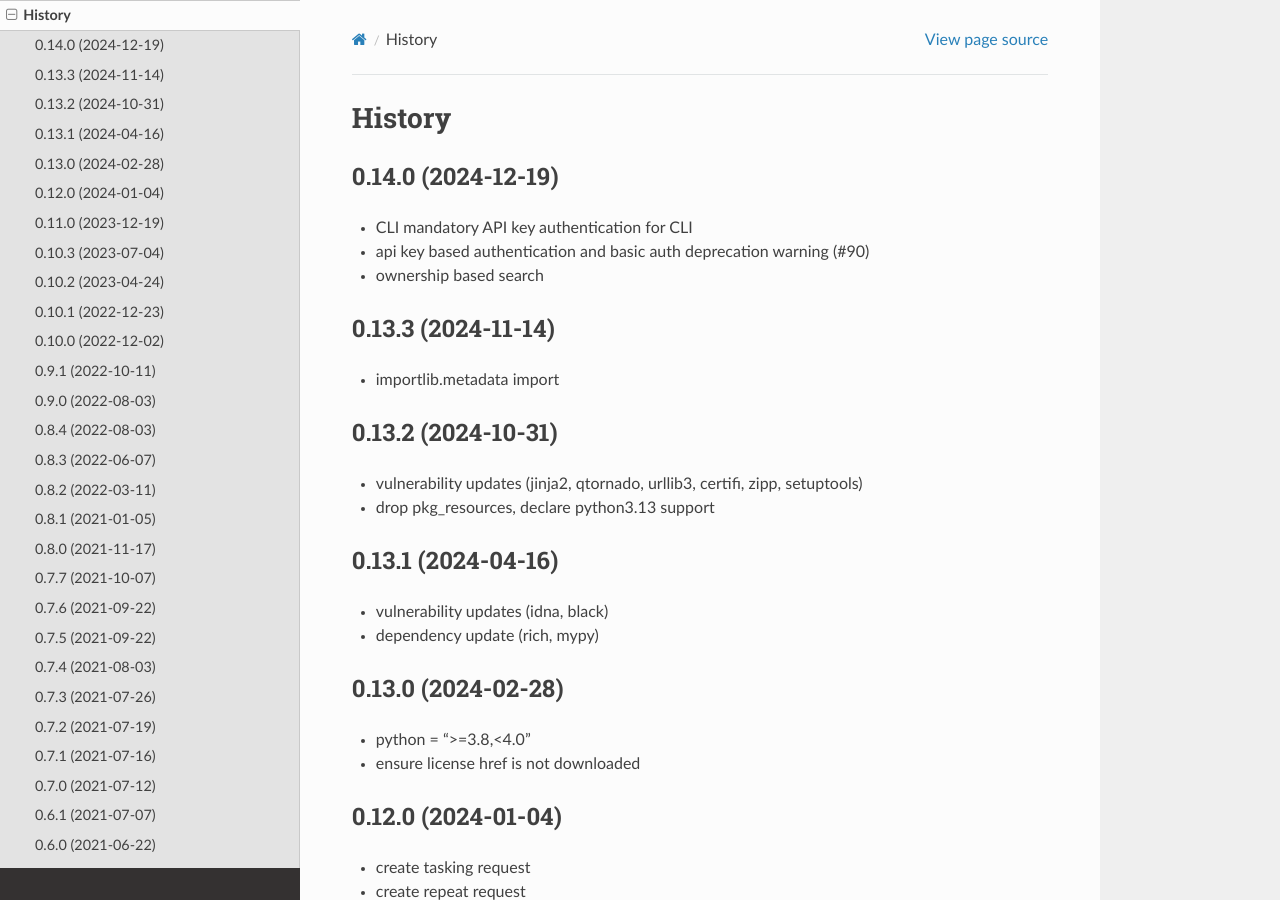
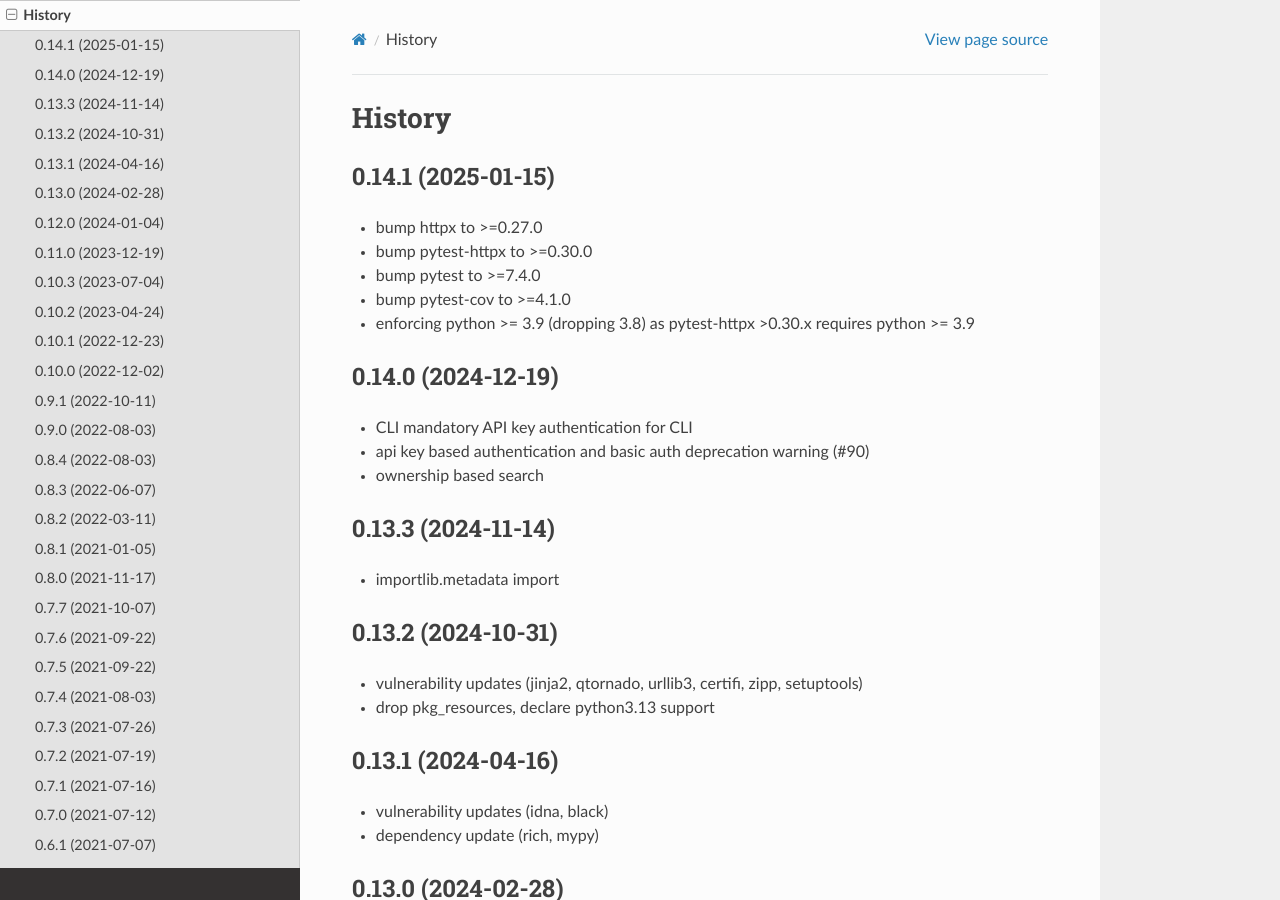
Before and after one commit to capellaspace/console-client, a Sphinx documentation site: the page built from docs/pages/changelog.rst, in a window 1280 px wide and 900 px high. Built offline with Sphinx 7.4.7 and the Read the Docs theme 3.1.0, drawn with Linux system fonts in a browser that asks for light colours.

Commit message:
Update package version in docs

```diff
--- a/docs/index.rst
+++ b/docs/index.rst
@@ -29,7 +29,7 @@ for more detail see the :ref:`installation` page
 Requirements
 ============
 
-* ``python >= 3.8 < 4.0``
+* ``python >= 3.9 < 4.0``
 * ``capella-console-client`` requires an active account on `console.capellaspace.com <https://console.capellaspace.com>`_. Sign up for an account on `the community page <https://www.capellaspace.com/community/>`_.
 
 
--- a/docs/pages/changelog.rst
+++ b/docs/pages/changelog.rst
@@ -1,6 +1,14 @@
 =======
 History
 =======
+
+0.14.1 (2025-01-15)
+-------------------
+* bump httpx to >=0.27.0
+* bump pytest-httpx to >=0.30.0
+* bump pytest to >=7.4.0
+* bump pytest-cov to >=4.1.0
+* enforcing python >= 3.9 (dropping 3.8) as pytest-httpx >0.30.x requires python >= 3.9
 
 
 0.14.0 (2024-12-19)
--- a/pyproject.toml
+++ b/pyproject.toml
@@ -1,6 +1,6 @@
 [tool.poetry]
 name = "capella-console-client"
-version = "0.14.0"
+version = "0.14.1"
 description = "Python SDK for api.capellaspace.com (task, search, order, download)"
 authors = ["Thomas Beyer <thomas.beyer@capellaspace.com>"]
 repository = "https://github.com/capellaspace/console-client"
@@ -11,7 +11,6 @@ classifiers=[
     "License :: OSI Approved :: MIT License",
     # supported python versions
     "Programming Language :: Python",
-    "Programming Language :: Python :: 3.8",
     "Programming Language :: Python :: 3.9",
     "Programming Language :: Python :: 3.10",
     "Programming Language :: Python :: 3.11",
```
Also changed, not shown: README.md (+1 -1 lines).
